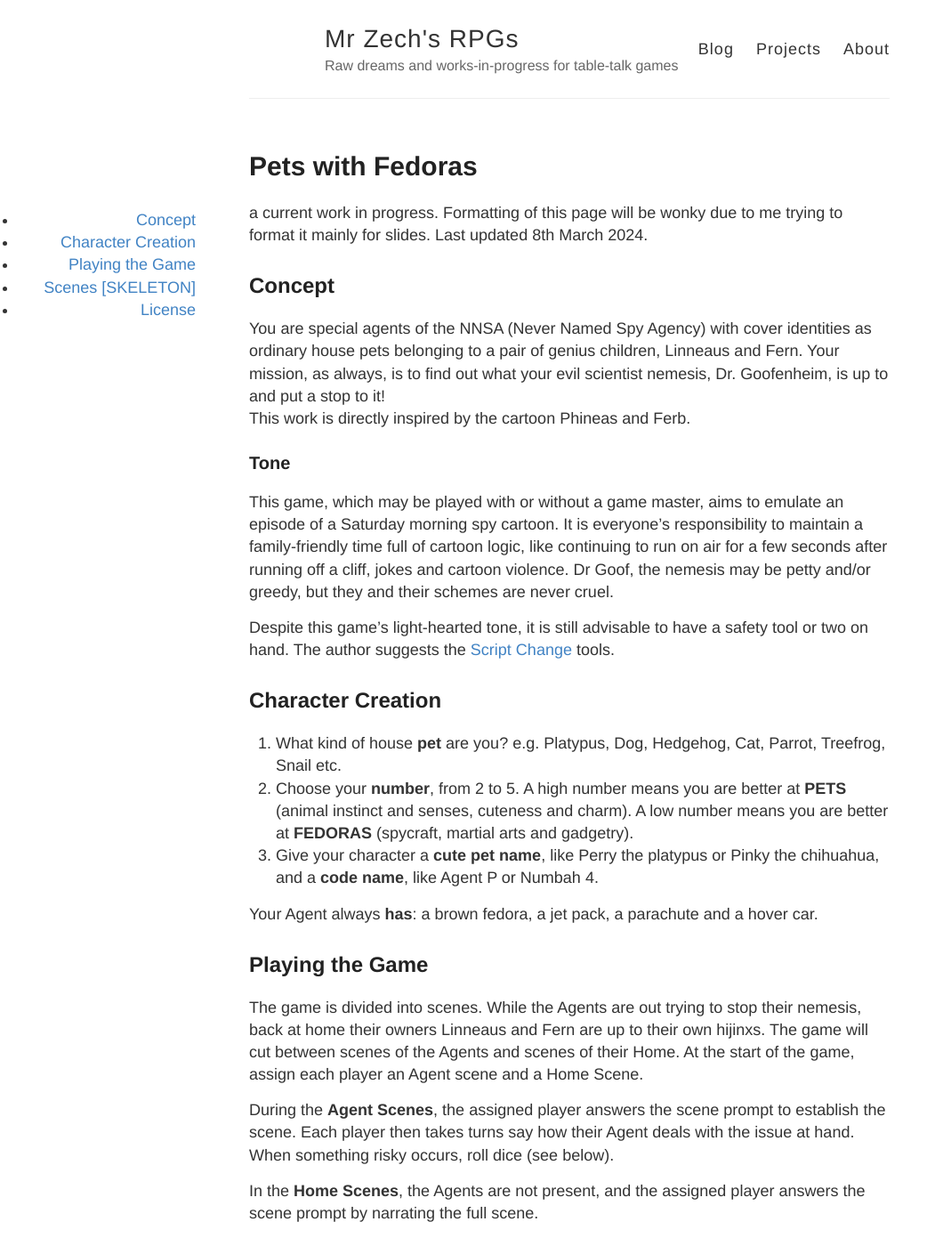
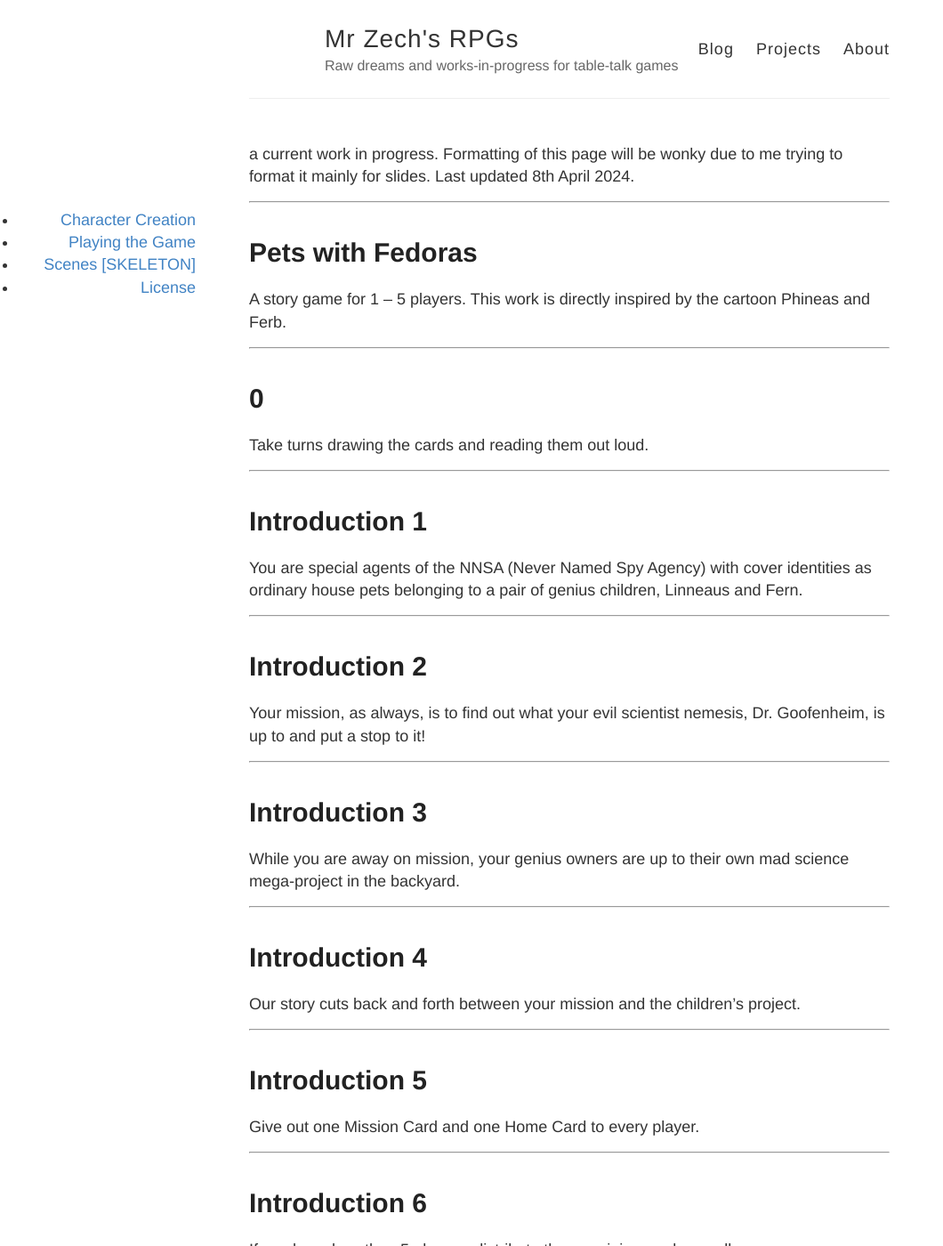
Before and after one commit to zechlau14/zechlau14.github.io, a Jekyll site: the page built from projects/pets-with-fedoras-slides.md, in a window 1280 px wide and 1400 px high. Shown: the whole window at 89% size, without its empty margins (0-1060 px from the left). Built offline with Jekyll 4.4.1, drawn with Linux system fonts in a browser that asks for light colours; our own code applies the rules of GitHub Pages for plain Markdown files; some of the changed text lies outside the part shown.

Commit message:
Update pets-with-fedoras-slides.md

```diff
--- a/projects/pets-with-fedoras-slides.md
+++ b/projects/pets-with-fedoras-slides.md
@@ -1,14 +1,84 @@
 ---
-layout: page
-title: "Pets with Fedoras"
-category: one-shot cartoon spy RPG sci-fi action-adventure work-in-progress
+% Pets with Fedoras
+% Mr Zech
+% 8 April 2024
 ---
 a current work in progress.  Formatting of this page will be wonky due to me trying to format it mainly for slides.
-Last updated 8th March 2024.
+Last updated 8th April 2024.
 
-## Concept
-You are special agents of the NNSA (Never Named Spy Agency) with cover identities as ordinary house pets belonging to a pair of genius children, Linneaus and Fern. Your mission, as always, is to find out what your evil scientist nemesis, Dr. Goofenheim, is up to and put a stop to it!
+---
+# Pets with Fedoras
+
+A story game for 1 -- 5 players.
 This work is directly inspired by the cartoon Phineas and Ferb.
+
+---
+# 0
+
+Take turns drawing the cards and reading them out loud.
+
+---
+# Introduction 1
+
+You are special agents of the NNSA (Never Named Spy Agency) with cover identities as ordinary house pets belonging to a pair of genius children, Linneaus and
+Fern.
+
+---
+# Introduction 2
+
+Your mission, as always, is to find out what your evil scientist nemesis, Dr. Goofenheim, is up to and put a stop to it!
+
+---
+# Introduction 3
+
+While you are away on mission, your genius owners are up to their own mad science mega-project in the backyard.
+
+---
+# Introduction 4
+
+Our story cuts back and forth between your mission and the children's project.
+
+---
+# Introduction 5
+
+Give out one Mission Card and one Home Card to every player.
+
+---
+# Introduction 6
+
+If you have less than 5 players, distribute the remaining cards equally.
+
+---
+
+# Introduction 7
+
+When we have read the Instructions cards, we will alternate between Mission cards and Home cards, beginning with the 1st Mission Card.
+
+---
+
+# Introduction 8
+
+On your turn, read the card out loud and answer the question for you.
+
+---
+
+# Introduction 9
+
+Then everyone rolls their six-sided die to in what order we answer the question for everyone, beginning with the lowest roll.
+
+---
+
+# Introduction 10
+
+If you answer first
+
+---
+
+# Introduction
+
+Place the X-Card in the middle where everyone can easily reach it.
+
+---
 
 ### Tone
 This game, which may be played with or without a game master, aims to emulate an episode of a Saturday morning spy cartoon. It is everyone's responsibility to maintain a family-friendly time full of cartoon logic, like continuing to run on air for a few seconds after running off a cliff, jokes and cartoon violence. Dr Goof, the nemesis may be petty and/or greedy, but they and their schemes are never cruel.
```
